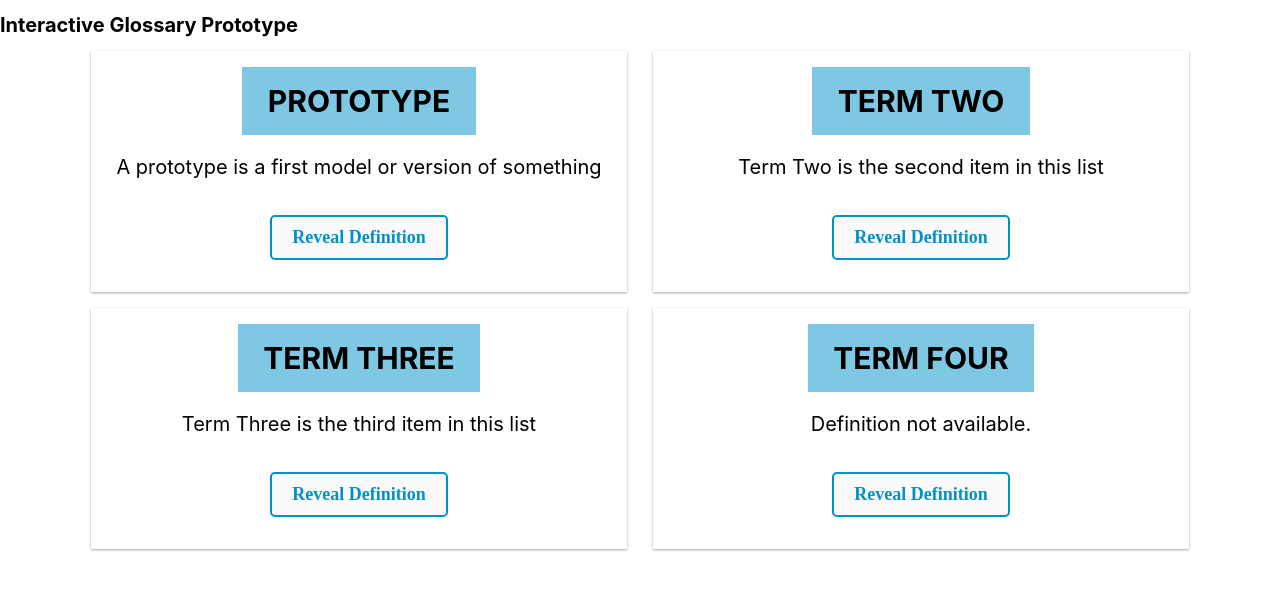
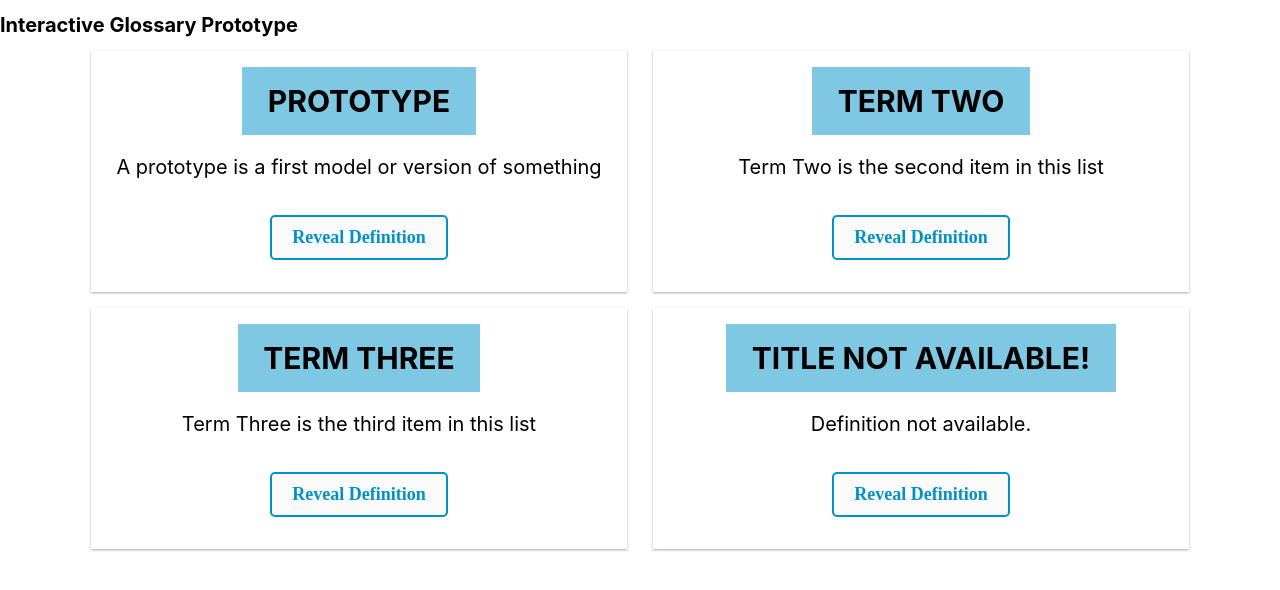
Before and after one commit to jonathanprozzi/interactive-glossary-prototype, a React (Create React App) app: page / in a window 1280 px wide. Shown: the top 590 px of the page. Built offline with nearby package versions, Linux system fonts and the light colour scheme.

Commit message:
changed the key to be term.id instead of title, and then added test cases for defaultProps

```diff
--- a/src/components/GlossaryCard.js
+++ b/src/components/GlossaryCard.js
@@ -19,6 +19,7 @@ GlossaryCard.propTypes = {
 };
 
 GlossaryCard.defaultProps = {
+  termTitle: "Title not available!",
   termDefinition: "Definition not available."
 };
 
--- a/src/components/GlossaryCardGrid.js
+++ b/src/components/GlossaryCardGrid.js
@@ -7,7 +7,7 @@ const GlossaryCardGrid = props => (
   <MainGrid>
     {terms.map(term => (
       <GlossaryCard
-        key={term.title}
+        key={term.id}
         termTitle={term.title}
         termDefinition={term.definition}
       />
--- a/src/data.js
+++ b/src/data.js
@@ -1,18 +1,21 @@
 export const terms = [
   {
+    id: 1,
     title: "Prototype",
     definition: "A prototype is a first model or version of something",
     img: "../src/mini-maker-prototype.jpg"
   },
   {
+    id: 2,
     title: "Term Two",
     definition: "Term Two is the second item in this list"
   },
   {
+    id: 3,
     title: "Term Three",
     definition: "Term Three is the third item in this list"
   },
   {
-    title: "Term Four"
+    id: 4
   }
 ];
```
